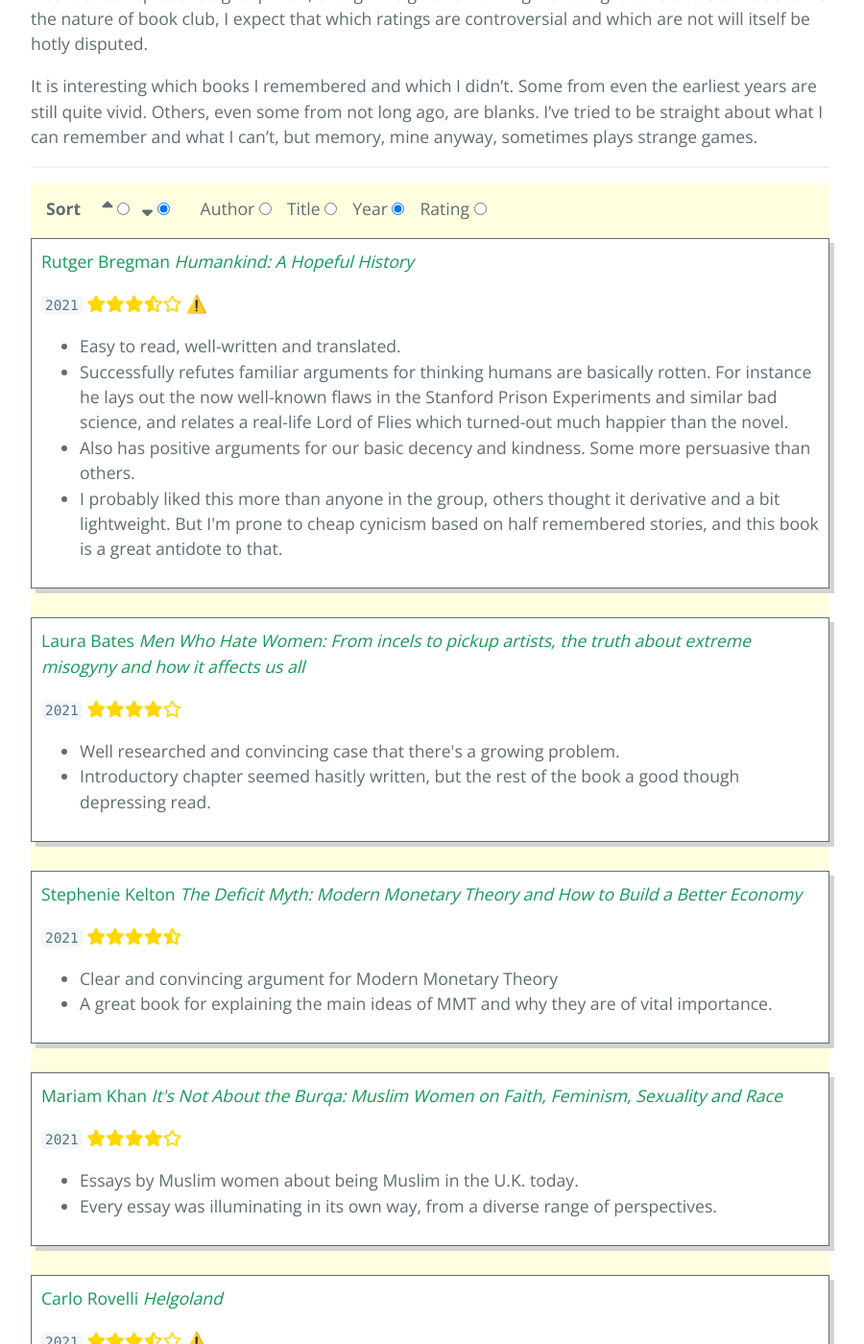
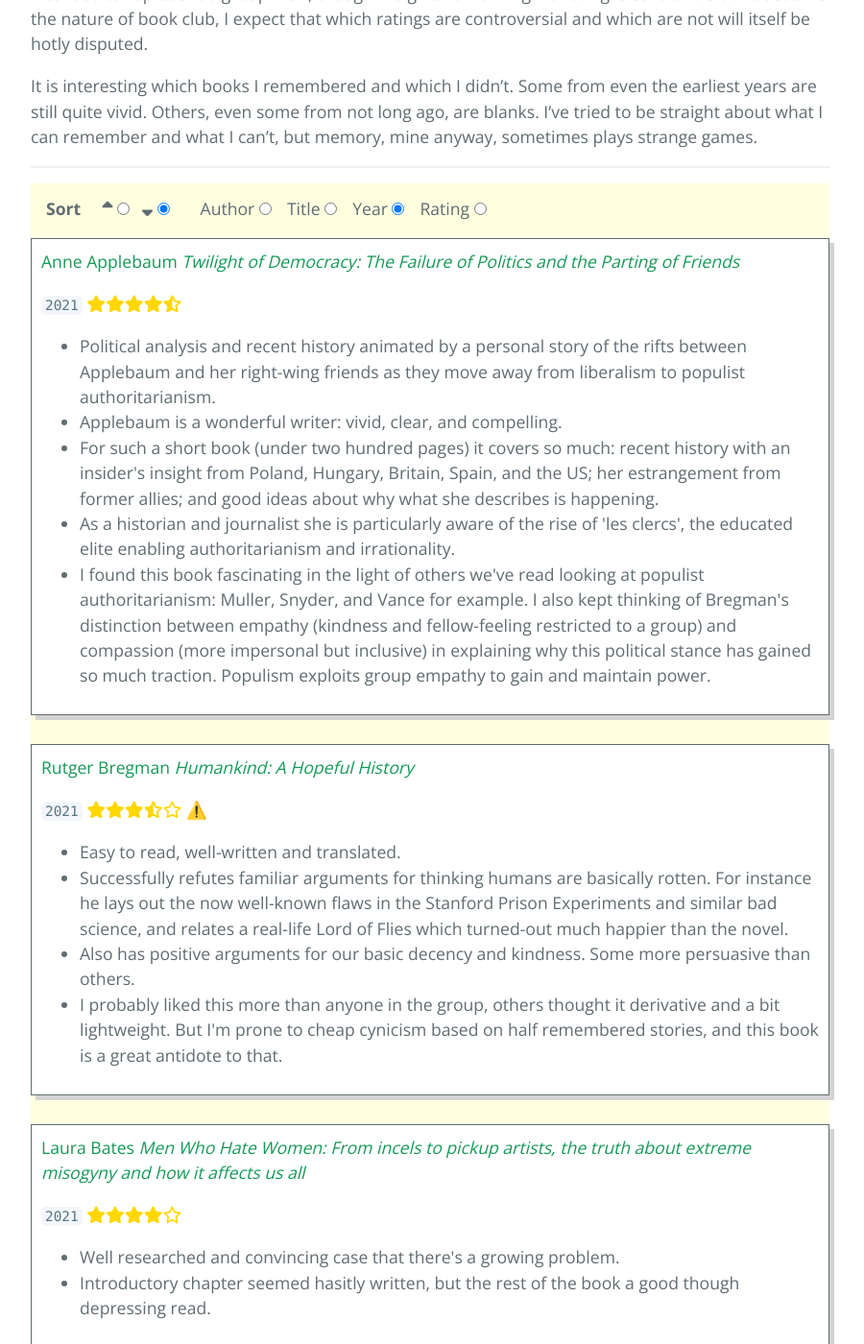
Before and after one commit to DavidPickles/jottings-pub, a Jekyll site: the page built from booklist.html, in a window 1280 px wide and 1400 px high, scrolled down 544 px. Shown: the whole window at 96% size, without its empty margins (192-1092 px from the left). Built offline with Jekyll 4.4.1, drawn with Linux system fonts in a browser that asks for light colours; nearby versions of some CDN libraries; emoji names are drawn with the system emoji font; some of the changed text lies outside the part shown.

Commit message:
new book record

```diff
--- a/_data/books.yml
+++ b/_data/books.yml
@@ -10,6 +10,21 @@ intro: |+
 
   It is interesting which books I remembered and which I didn't. Some from even the earliest years are still quite vivid. Others, even some from not long ago, are blanks. I've tried to be straight about what I can remember and what I can't, but memory, mine anyway, sometimes plays strange games.
 books:
+  - title: "Twilight of Democracy: The Failure of Politics and the Parting of Friends"
+    author: "Anne Applebaum"
+    remarks:
+      - Political analysis and recent history animated by a personal story of the rifts between Applebaum and her right-wing friends as they move away from liberalism to populist authoritarianism.
+      - "Applebaum is a wonderful writer: vivid, clear, and compelling."
+      - "For such a short book (under two hundred pages) it covers so much: recent history with an insider's insight from Poland, Hungary, Britain, Spain, and the US; her estrangement from former allies; and good ideas about why what she describes is happening."
+      - "As a historian and journalist she is particularly aware of the rise of 'les clercs', the educated elite enabling authoritarianism and irrationality."
+      - "I found this book fascinating in the light of others we've read looking at populist authoritarianism: Muller, Snyder, and Vance for example. I also kept thinking of Bregman's distinction between empathy (kindness and fellow-feeling restricted to a group) and compassion (more impersonal but inclusive) in explaining why this political stance has gained so much traction. Populism exploits group empathy to gain and maintain power."
+    rating: 9
+    rating_warning: false
+    meeting_date: "2021"
+    sort_keys:
+      author: Applebaum, Anne
+      title: "Twilight of Democracy: The Failure of Politics and the Parting of Friends"
+      date: "2021"
   - title: "Humankind: A Hopeful History"
     author: "Rutger Bregman"
     remarks:
@@ -503,7 +518,7 @@ books:
     remarks:
       - Descriptions of the problems of being black in the UK
       - Well-written and angry.
-      - Paradoxically this book felt as though it had a very specific audience of white (female) feminists. So I felt I wasn't the audience she wasn't talking to...
+      - Paradoxically this book felt as though it had a very specific audience of white feminist women. So I felt I wasn't the audience she wasn't talking to...
     rating: 6
     rating_warning: false
     meeting_date: '2018'
@@ -959,7 +974,7 @@ books:
       author: Monbiot
       title: 'Out of the Wreckage: A new politics for an Age of Crisis'
   - title: What is Populism
-    author: Jan Werner Muller
+    author: Jan-Werner Muller
     remarks:
       - I thought it was clear and well argued, nicely explaining a complex thesis and
         a lot of ancillary ideas about democracy.
@@ -1071,11 +1086,11 @@ books:
   - title: Helgoland
     author: Carlo Rovelli
     remarks:
-      - 'History of quantum mechanics, a new interpreation, and the mind/brain problem
+      - 'History of quantum mechanics, a new interpretation, and the mind/body problem
     solved: all in 200 pages.'
       - Wildly overambitious but elegantly written.
-      - The explanations were well written but maybe not as clear as they could have been,
-        for some people that made the book infuriating.
+      - The explanations are superficially easy to read but not as clear as they could have been,
+        and for some people that made the book infuriating.
     rating: 7
     rating_warning: true
     meeting_date: '2021'
@@ -1328,6 +1343,7 @@ books:
       - I liked it very much - vividly written, authentic; seemed to me an insight into
         a way of life I knew little about.
       - Very divisive book - others in book club thought it sexist and dishonest.
+      - Vance is today running for office, self-servingly recanting previous anti-Trump remarks, and adopting populist authoritarianism. I think that makes this book even more important because it  provides insight into the mindset behind this dangerous and potent political stance.
     rating: 8
     rating_warning: true
     meeting_date: '2018'
@@ -1391,6 +1407,7 @@ books:
   - title: Love's Executioner and other tales of Psychotherapy
     author: Irwin Yalom
     remarks:
+      - Case studies drawn from Yalom's psychotherapeutic practice.
       - Beautifully written and engaging
       - Everyone in book club liked it.
     rating: 9
```
